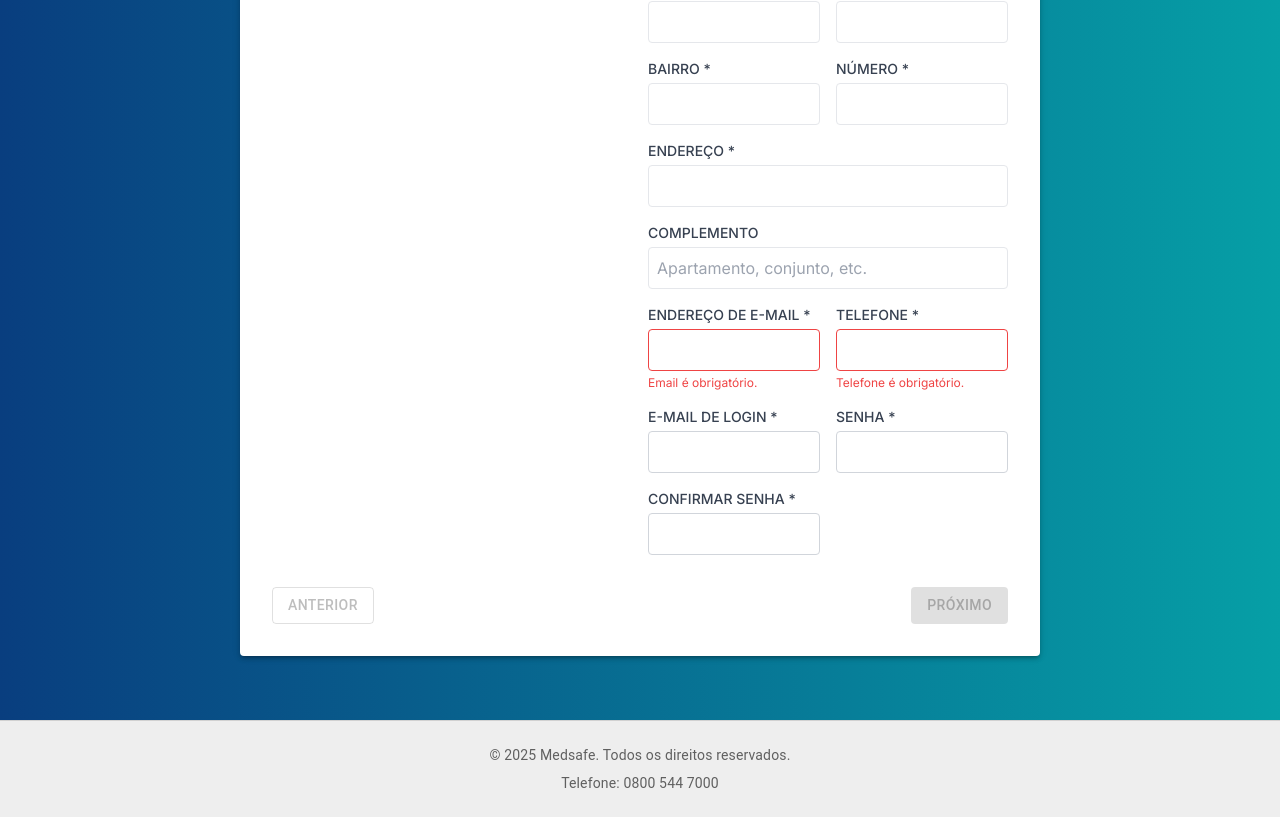
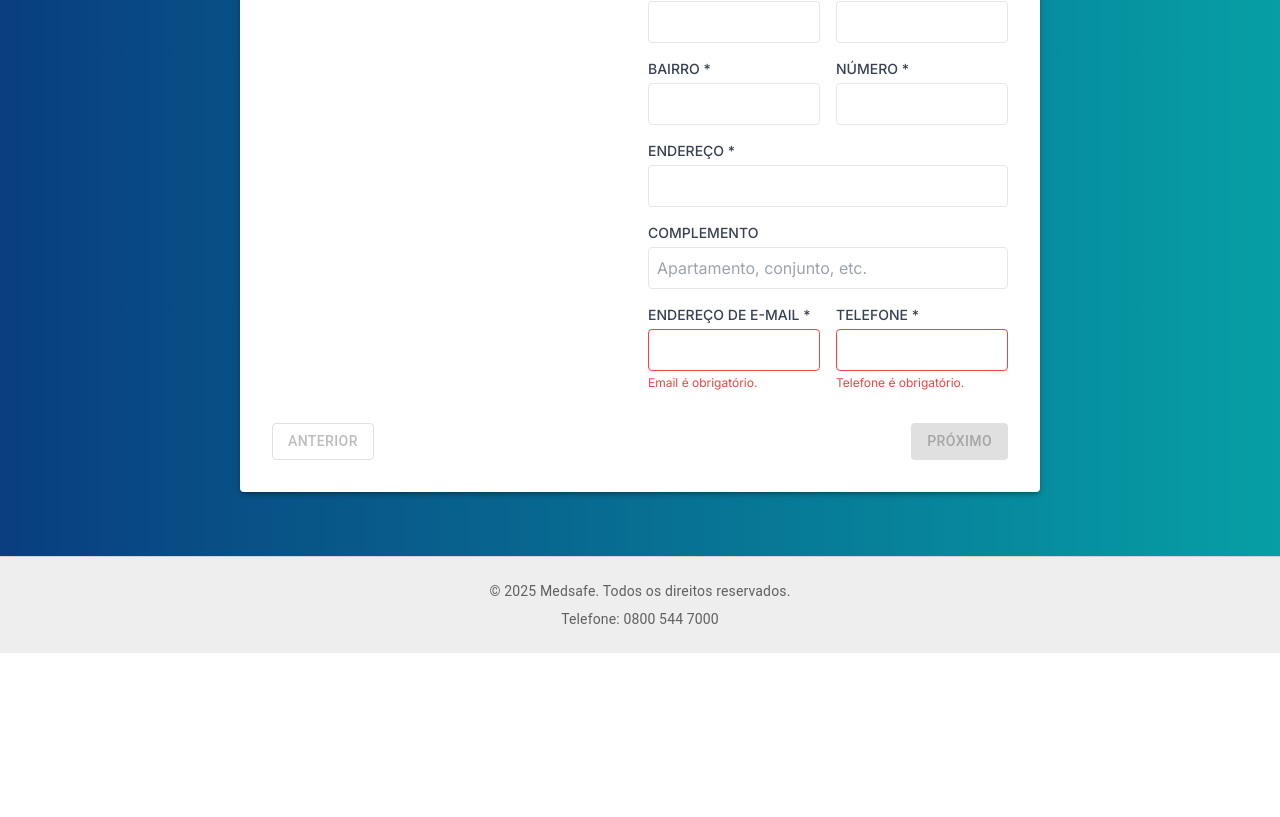
Before and after one commit to lucasknutr/medsafe, a Next.js app: page /register in a window 1280 px wide. Shown: the part 1217-2034 px from the top of the page. After the commit the page ends 1870 px from the top, so only its background shows below. Built offline with nearby package versions, Linux system fonts and the light colour scheme; a web font is replaced by a local one.

Commit message:
Fixing typescript errors

```diff
--- a/src/app/components/RegisterForm/CredentialsInfo.tsx
+++ b/src/app/components/RegisterForm/CredentialsInfo.tsx
@@ -1,15 +1,14 @@
 import React from 'react';
-import { TextField } from '@mui/material';
+import { TextField, Typography } from '@mui/material';
 
 interface CredentialsInfoProps {
   formData: {
-    emailLogin: string;
+    email: string;
     passwordLogin: string;
     confirmPasswordLogin: string;
   };
-  onInputChange: (field: 'emailLogin' | 'passwordLogin' | 'confirmPasswordLogin', value: string) => void;
+  onInputChange: (field: 'passwordLogin' | 'confirmPasswordLogin', value: string) => void;
   errors?: {
-    emailLogin?: string;
     passwordLogin?: string;
     confirmPasswordLogin?: string;
   };
@@ -21,16 +20,17 @@ const CredentialsInfo: React.FC<CredentialsInfoProps> = ({ formData, onInputChan
       <h2 className="text-2xl font-semibold mb-6">Credenciais de Acesso</h2>
 
       <div>
+        <Typography variant="subtitle1" gutterBottom>
+          E-mail para Login (definido no Passo 1):
+        </Typography>
         <TextField
           fullWidth
           label="E-mail de Login"
           type="email"
-          name="emailLogin"
-          value={formData.emailLogin}
-          onChange={(e) => onInputChange('emailLogin', e.target.value)}
+          name="email"
+          value={formData.email}
+          disabled
           required
-          error={!!errors?.emailLogin}
-          helperText={errors?.emailLogin || ''}
         />
       </div>
 
@@ -45,8 +45,6 @@ const CredentialsInfo: React.FC<CredentialsInfoProps> = ({ formData, onInputChan
           required
           error={!!errors?.passwordLogin}
           helperText={errors?.passwordLogin || ''}
-          // You might want to style helperText directly if MUI default red is not what you want
-          // FormHelperTextProps={{ style: { color: 'red' } }} // Example
         />
       </div>
 
--- a/src/app/components/RegisterForm/PersonalInfo.tsx
+++ b/src/app/components/RegisterForm/PersonalInfo.tsx
@@ -1,4 +1,12 @@
 import React, { useEffect } from 'react';
+
+// Define a type for the fields managed by PersonalInfo
+type PersonalInfoField =
+  | 'firstName' | 'lastName' | 'cpf' | 'birthDate' | 'graduationYear'
+  | 'rg' | 'orgaoExpedidor' | 'residenceSince' | 'fezResidencia' | 'especialidadeAtual'
+  | 'pertenceAlgumaAssociacao' | 'socioProprietario' | 'entidadeExerce' | 'realizaProcedimento'
+  | 'atividadeProfissional' | 'pais' | 'estado' | 'cep' | 'cidade' | 'bairro'
+  | 'endereco' | 'numero' | 'complemento' | 'email' | 'telefone' | 'role';
 
 interface PersonalInfoProps {
   formData: {
@@ -28,11 +36,8 @@ interface PersonalInfoProps {
     email: string;
     telefone: string;
     role: string;
-    emailLogin: string;
-    passwordLogin: string;
-    confirmPasswordLogin: string;
   };
-  onInputChange: (field: string, value: string | string[]) => void;
+  onInputChange: (field: PersonalInfoField, value: string | string[]) => void;
   errors?: {
     firstName?: string;
     lastName?: string;
@@ -41,9 +46,6 @@ interface PersonalInfoProps {
     graduationYear?: string;
     email?: string;
     telefone?: string;
-    emailLogin?: string;
-    passwordLogin?: string;
-    confirmPasswordLogin?: string;
   };
 }
 
@@ -520,48 +522,6 @@ export default function PersonalInfo({ formData, onInputChange, errors }: Person
             />
             {errors?.telefone && <p className="text-red-500 text-xs mt-1">{errors.telefone}</p>}
           </div>
-
-          <div>
-            <label className="block text-sm font-medium text-gray-700 mb-1">
-              E-MAIL DE LOGIN *
-            </label>
-            <input
-              type="email"
-              value={formData.emailLogin}
-              onChange={(e) => onInputChange('emailLogin', e.target.value)}
-              className={`w-full p-2 border rounded focus:ring-2 focus:ring-blue-500 ${errors?.emailLogin ? 'border-red-500' : 'border-gray-300'}`}
-              required
-            />
-            {errors?.emailLogin && <p className="text-red-500 text-xs mt-1">{errors.emailLogin}</p>}
-          </div>
-
-          <div>
-            <label className="block text-sm font-medium text-gray-700 mb-1">
-              SENHA *
-            </label>
-            <input
-              type="password"
-              value={formData.passwordLogin}
-              onChange={(e) => onInputChange('passwordLogin', e.target.value)}
-              className={`w-full p-2 border rounded focus:ring-2 focus:ring-blue-500 ${errors?.passwordLogin ? 'border-red-500' : 'border-gray-300'}`}
-              required
-            />
-            {errors?.passwordLogin && <p className="text-red-500 text-xs mt-1">{errors.passwordLogin}</p>}
-          </div>
-
-          <div>
-            <label className="block text-sm font-medium text-gray-700 mb-1">
-              CONFIRMAR SENHA *
-            </label>
-            <input
-              type="password"
-              value={formData.confirmPasswordLogin}
-              onChange={(e) => onInputChange('confirmPasswordLogin', e.target.value)}
-              className={`w-full p-2 border rounded focus:ring-2 focus:ring-blue-500 ${errors?.confirmPasswordLogin ? 'border-red-500' : 'border-gray-300'}`}
-              required
-            />
-            {errors?.confirmPasswordLogin && <p className="text-red-500 text-xs mt-1">{errors.confirmPasswordLogin}</p>}
-          </div>
         </div>
       </div>
     </div>
--- a/src/app/components/RegisterForm/index.tsx
+++ b/src/app/components/RegisterForm/index.tsx
@@ -46,7 +46,6 @@ interface FormData {
   email: string;
   telefone: string;
   role: string;
-  emailLogin: string;
   passwordLogin: string;
   confirmPasswordLogin: string;
   penalRestritiva: string;
@@ -94,7 +93,6 @@ const initialFormData: FormData = {
   email: '',
   telefone: '',
   role: 'SEGURADO',
-  emailLogin: '',
   passwordLogin: '',
   confirmPasswordLogin: '',
   penalRestritiva: 'NAO',
@@ -164,7 +162,7 @@ export default function RegisterForm(): React.ReactElement {
   const registerUser = async (data: UserRegistrationInput, planId: string | null): Promise<any> => {
     console.log('REGISTER_FORM_DEBUG: registerUser called with data:', data, 'and planId:', planId);
     await new Promise(resolve => setTimeout(resolve, 1000));
-    return { success: true, userId: 'mock-user-id', user: { email: data.emailLogin } };
+    return { success: true, userId: 'mock-user-id', user: { email: data.email } };
   };
 
   const handleSubmit = async (event: FormEvent<HTMLFormElement>) => {
@@ -200,7 +198,7 @@ export default function RegisterForm(): React.ReactElement {
 
         const signInResponse = await signIn('credentials', {
           redirect: false,
-          email: formData.emailLogin,
+          email: formData.email,
           password: formData.passwordLogin,
         });
         console.log('REGISTER_FORM_DEBUG: Sign-in response:', signInResponse);
@@ -293,11 +291,6 @@ export default function RegisterForm(): React.ReactElement {
         break;
 
       case 3: // Credenciais de Acesso
-        if (!formData.emailLogin?.trim()) {
-          newErrors.emailLogin = 'Email de login é obrigatório.';
-        } else if (!emailRegex.test(formData.emailLogin)) {
-          newErrors.emailLogin = 'Formato de email de login inválido.';
-        }
         if (!formData.passwordLogin?.trim()) {
           newErrors.passwordLogin = 'Senha é obrigatória.';
         } else if (formData.passwordLogin.length < 6) { // Example: min 6 chars
--- a/src/app/comunicar-processo/page.tsx
+++ b/src/app/comunicar-processo/page.tsx
@@ -39,10 +39,7 @@ export default function ComunicarProcessoPage() {
         setContactPhone('');
         setDescription('');
         setFile(null);
-        const fileInput = e.target as HTMLFormElement;
-        fileInput.reset();
-      } else {
-        const errorData = await response.json().catch(() => null);
+        const fileInput = e.target as HTMLFormElement; fileInput.reset(); } else { const errorData = await response.json().catch(() => null);
         alert(`Erro ao comunicar processo: ${errorData?.message || response.statusText}`);
       }
     } catch (error) {
```
